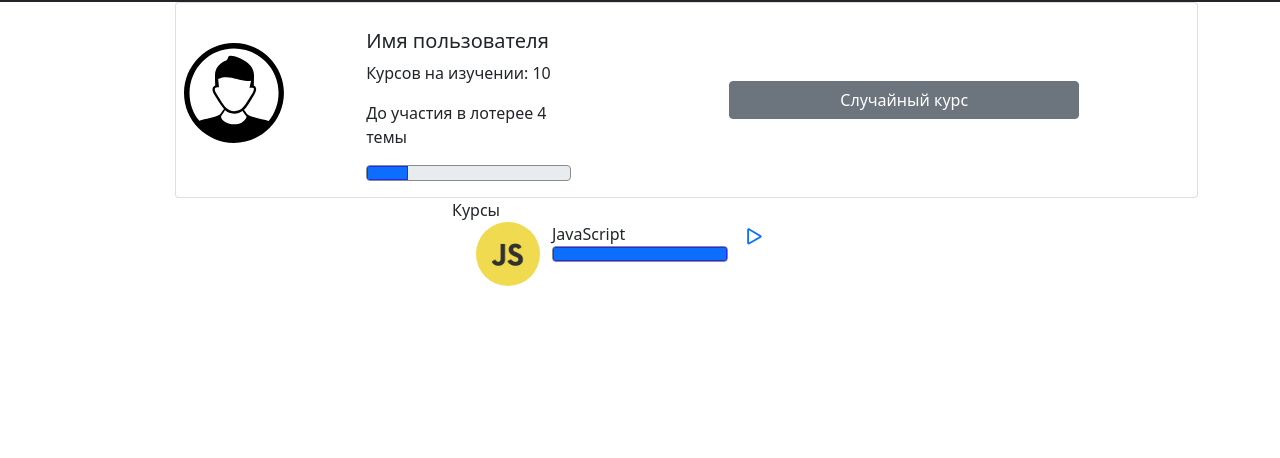
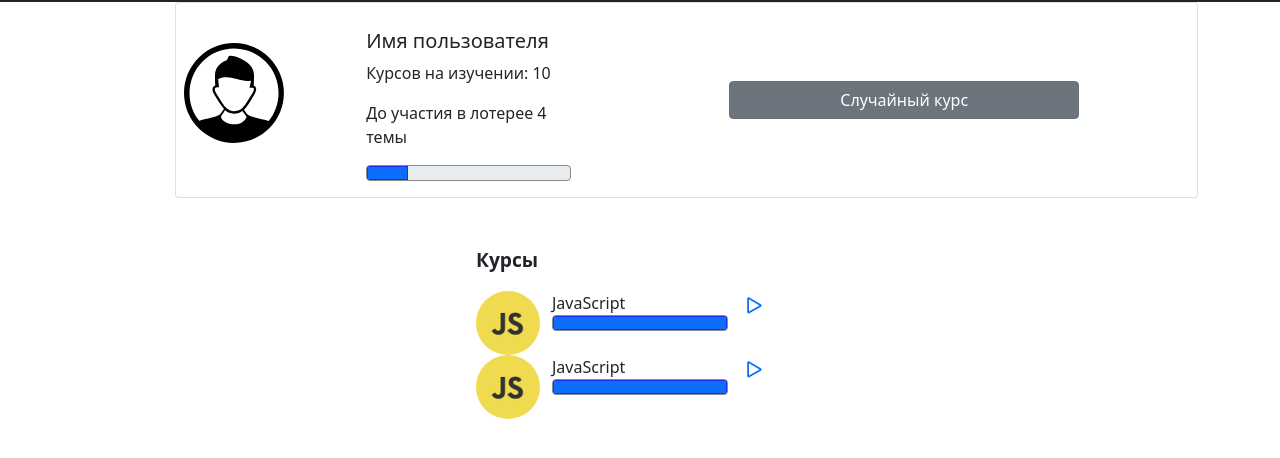
Before and after one commit to KlaysKAS/UniqueInt, a website: page index.html in a window 1280 px wide. Shown: the part 68-526 px from the top of the page. Drawn offline with nearby package versions, Linux system fonts and the light colour scheme.

Commit message:
микро-изменение

```diff
--- a/index.html
+++ b/index.html
@@ -174,9 +174,27 @@
 
     <div class="container">
         <div class="row">
-            <div class="container" style="max-width: 25rem;">
-                <span>Курсы</span>
-                <div class="container">
+            <div class="container mt-5" style="max-width: 25rem;">
+                <b class="ms-4" style="font-size: 120%;">Курсы</b>
+                <div class="container mt-3">
+                        <div class="row" style="max-height: 5rem;">
+                            <div class="col-3">
+                                <img class="img-fluid rounded-circle" src="./stylesheets/materials/courses/js.png">
+                            </div>
+                            <div class="col-6">
+                                <div class="row">JavaScript</div>
+                                <div class="row progress">
+                                    <div class="progress-bar" role="progressbar" aria-valuenow="75" aria-valuemin="0" aria-valuemax="100"></div>
+                                </div>
+                            </div>
+                            <div class="col">
+                                <a href="#">
+                                    <svg xmlns="http://www.w3.org/2000/svg" width="45%" height="45%" fill="currentColor" class="bi bi-play" viewBox="0 0 16 16">
+                                    <path d="M10.804 8L5 4.633v6.734L10.804 8zm.792-.696a.802.802 0 0 1 0 1.392l-6.363 3.692C4.713 12.69 4 12.345 4 11.692V4.308c0-.653.713-.998 1.233-.696l6.363 3.692z"></path>
+                                    </svg>
+                                </a>
+                            </div>
+                        </div>
                         <div class="row" style="max-height: 5rem;">
                             <div class="col-3">
                                 <img class="img-fluid rounded-circle" src="./stylesheets/materials/courses/js.png">
```
